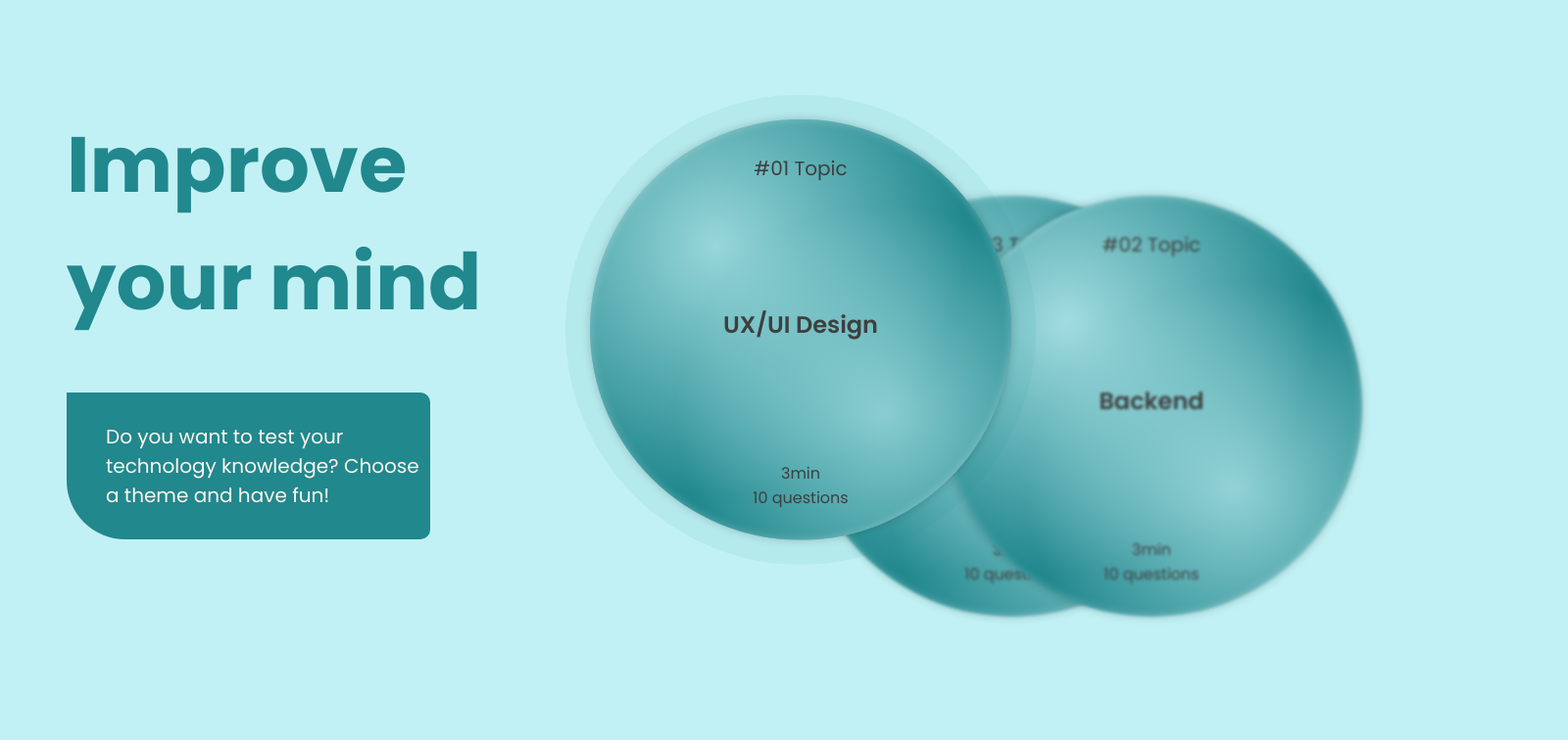
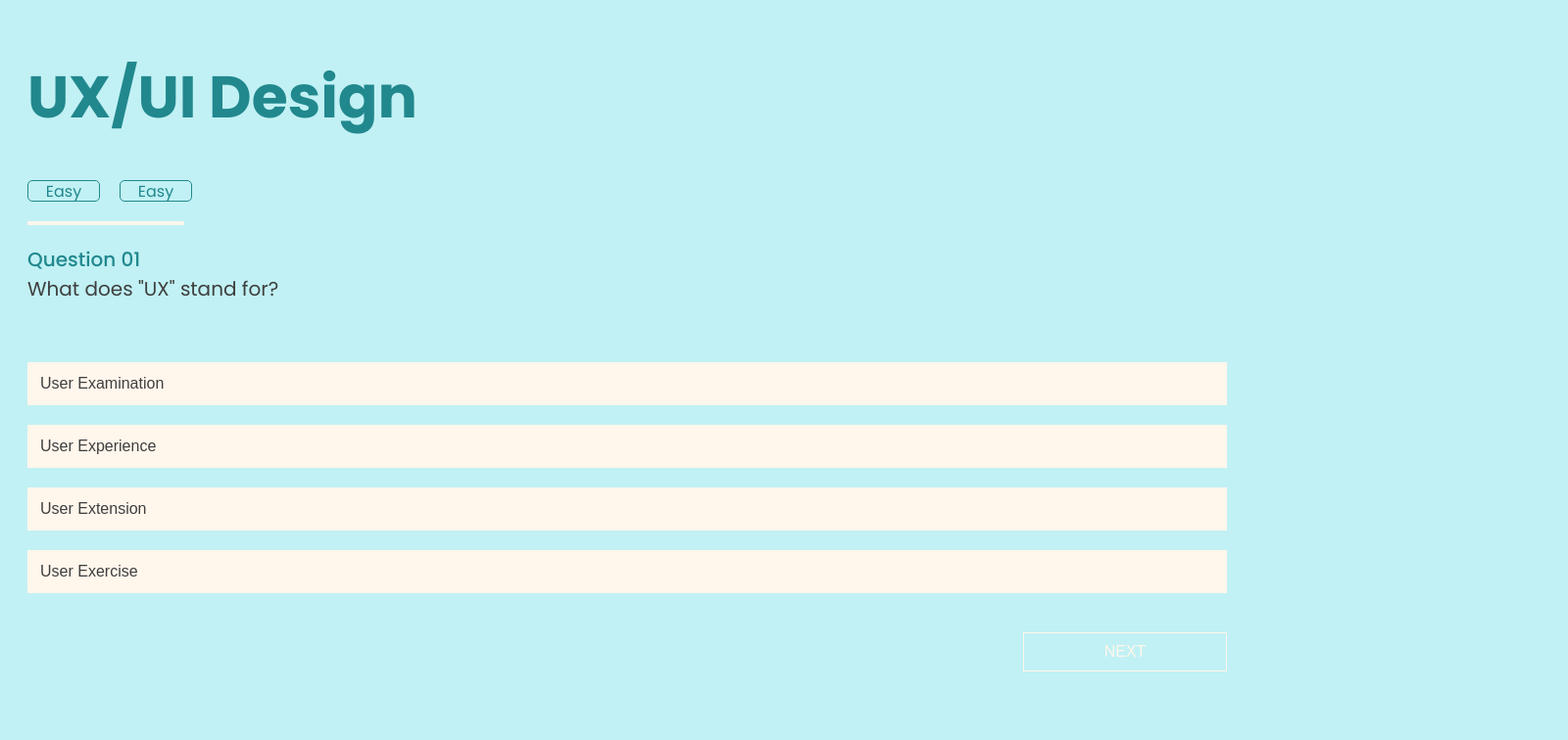
Before and after one commit to emilyjuly/quiztime, a React (Vite) app: page /quiz in a window 1280 px wide. Shown: the part 120-876 px from the top of the page at 98% size, 1600 px wide, since content can reach past the window. Built offline with nearby package versions, Linux system fonts and the light colour scheme.

Commit message:
Create quiz page

```diff
--- a/package.json
+++ b/package.json
@@ -12,7 +12,8 @@
   "dependencies": {
     "react": "^18.3.1",
     "react-dom": "^18.3.1",
-    "react-icons": "^5.2.1"
+    "react-icons": "^5.2.1",
+    "react-router-dom": "^6.26.0"
   },
   "devDependencies": {
     "@types/react": "^18.3.3",
--- a/src/App.tsx
+++ b/src/App.tsx
@@ -1,16 +1,7 @@
 import './App.css';
-import Navbar from './components/Navbar/navbar';
-import Home from './pages/Home/home';
-import ChooseATopic from './pages/ChooseATopic/chooseATopic';
 
 function App() {
-  return (
-    <div className="container-app">
-      <Navbar />
-      <Home />
-      <ChooseATopic />
-    </div>
-  );
+  return;
 }
 
 export default App;
--- a/src/components/Navbar/navbar.tsx
+++ b/src/components/Navbar/navbar.tsx
@@ -1,11 +1,18 @@
 import './styles.css';
+import { useNavigate } from 'react-router-dom';
 
 const navbar = () => {
+  const navigate = useNavigate();
   const menuItems = ['Home', 'Topics', 'Rules'];
 
   return (
     <div className="container-navbar">
-      <img alt="Logo quiztime" src="/logo.svg" className="image-navbar" />
+      <img
+        onClick={() => navigate('/')}
+        alt="Logo quiztime"
+        src="/logo.svg"
+        className="image-navbar"
+      />
       <div className="options">
         {menuItems.map((menuItem) => (
           <button
--- a/src/components/Navbar/styles.css
+++ b/src/components/Navbar/styles.css
@@ -5,6 +5,7 @@
 
 .image-navbar {
   width: 7rem;
+  cursor: pointer;
 }
 
 .options {
--- /dev/null
+++ b/src/components/Tag/styles.css
@@ -0,0 +1,10 @@
+.tag-container {
+  display: flex;
+  justify-content: center;
+  align-items: center;
+  border: 1px solid #21888e;
+  width: 4.5rem;
+  height: 1.2rem;
+  border-radius: 5px;
+  color: #21888e;
+}
--- /dev/null
+++ b/src/components/Tag/tag.tsx
@@ -0,0 +1,11 @@
+import './styles.css';
+
+interface TagProps {
+  content: string;
+}
+
+const tag = ({ content }: TagProps) => {
+  return <div className="tag-container">{content}</div>;
+};
+
+export default tag;
--- a/src/main.tsx
+++ b/src/main.tsx
@@ -1,10 +1,24 @@
-import React from 'react'
-import ReactDOM from 'react-dom/client'
-import App from './App.tsx'
-import './index.css'
+import React from 'react';
+import ReactDOM from 'react-dom/client';
+import App from './App.tsx';
+import './index.css';
+import { createBrowserRouter, RouterProvider } from 'react-router-dom';
+import Home from './pages/Home/home';
+import Quiz from './pages/Quiz/quiz';
+
+const router = createBrowserRouter([
+  {
+    path: '/',
+    element: <Home />,
+  },
+  {
+    path: '/quiz',
+    element: <Quiz />,
+  },
+]);
 
 ReactDOM.createRoot(document.getElementById('root')!).render(
   <React.StrictMode>
-    <App />
+    <RouterProvider router={router} />
   </React.StrictMode>,
-)
+);
--- a/src/pages/ChooseATopic/chooseATopic.tsx
+++ b/src/pages/ChooseATopic/chooseATopic.tsx
@@ -1,10 +1,13 @@
 import { useState } from 'react';
 import './styles.css';
 import { HiLockClosed } from 'react-icons/hi2';
+import { useNavigate } from 'react-router-dom';
+import Tag from '../../components/Tag/tag';
 
 const levelsDefault = ['Easy', 'Mid', 'Hard'];
 
 const chooseATopic = () => {
+  const navigate = useNavigate();
   const buttons = ['All', 'Easy', 'Mid', 'Hard'];
   const [filter, setFilter] = useState('All');
   const topics = ['UX/UI Design', 'Backend', 'Frontend'];
@@ -43,15 +46,18 @@ const chooseATopic = () => {
           topics.map((topic, index) => (
             <div className="card-choose" key={topic}>
               <p>{`#0${index + 1} topic`}</p>
-              <span className="level-tag">
-                <p>{level}</p>
-              </span>
+              <Tag content={level} />
               <h1 className="card-choose-title">{topic}</h1>
               <span className="min-questions-container">
                 <span>3min</span>
                 <span>10 questions</span>
               </span>
-              <button className="start-button" type="button" title="Start">
+              <button
+                onClick={() => navigate('/quiz')}
+                className="start-button"
+                type="button"
+                title="Start"
+              >
                 {level === 'Easy' ? 'START' : <HiLockClosed size={15} />}
               </button>
             </div>
--- a/src/pages/ChooseATopic/styles.css
+++ b/src/pages/ChooseATopic/styles.css
@@ -14,6 +14,7 @@
 .subtitle-choose {
   font-size: 15px;
   margin-left: 3px;
+  color: #3f3f3f;
 }
 
 .container-tag {
@@ -66,16 +67,6 @@
   align-items: center;
   gap: 10px;
   width: 20rem;
-}
-
-.level-tag {
-  display: flex;
-  justify-content: center;
-  align-items: center;
-  border: 1px solid #21888e;
-  width: 4.5rem;
-  height: 1.2rem;
-  border-radius: 5px;
 }
 
 .card-choose-title {
--- a/src/pages/Home/home.tsx
+++ b/src/pages/Home/home.tsx
@@ -1,5 +1,7 @@
 import { useEffect, useState } from 'react';
 import './styles.css';
+import Navbar from '../../components/Navbar/navbar';
+import ChooseATopic from '../ChooseATopic/chooseATopic';
 
 interface Circle {
   title: string;
@@ -42,6 +44,8 @@ const home = () => {
   }, []);
 
   return (
+    <div className="container-app">
+      <Navbar />
       <div className="container-home">
         <div className="container-circle">
           {circles.map(({ position, title }, index) => (
@@ -68,6 +72,8 @@ const home = () => {
           </div>
         </div>
       </div>
+      <ChooseATopic />
+    </div>
   );
 };
 
--- /dev/null
+++ b/src/pages/Quiz/quiz.tsx
@@ -0,0 +1,48 @@
+import './styles.css';
+import Navbar from '../../components/Navbar/navbar';
+import Tag from '../../components/Tag/tag';
+
+const quiz = () => {
+  return (
+    <div className="quiz-container">
+      <Navbar />
+      <div className="quiz-container-questions">
+        <h1 className="quiz-title">UX/UI Design</h1>
+        <div className="quiz-tag-container">
+          <Tag content="Easy" />
+          <Tag content="Easy" />
+        </div>
+        <div className="quiz-progress-container">
+          <div className="quiz-progress-bar"></div>
+        </div>
+        <span className="quiz-number-question">Question 01</span>
+        <span className="quiz-question">What does "UX" stand for?</span>
+        <div className="quiz-options-question-container">
+          <button title="Option" type="button" className="quiz-option">
+            User Examination
+          </button>
+          <button title="Option" type="button" className="quiz-option">
+            User Experience
+          </button>
+          <button title="Option" type="button" className="quiz-option">
+            User Extension
+          </button>
+          <button title="Option" type="button" className="quiz-option">
+            User Exercise
+          </button>
+        </div>
+        <div className="quiz-next-button-container">
+          <button
+            type="button"
+            title="Next"
+            className="quiz-next-button-disabled"
+          >
+            NEXT
+          </button>
+        </div>
+      </div>
+    </div>
+  );
+};
+
+export default quiz;
--- /dev/null
+++ b/src/pages/Quiz/styles.css
@@ -0,0 +1,121 @@
+.quiz-container {
+  display: flex;
+  flex-direction: column;
+}
+
+.quiz-container-questions {
+  display: flex;
+  flex-direction: column;
+}
+
+.quiz-title {
+  color: #21888e;
+}
+
+.quiz-tag-container {
+  display: flex;
+  gap: 10px;
+}
+
+.quiz-progress-container {
+  display: flex;
+  align-items: center;
+  margin: 20px 0 20px 0;
+}
+
+.quiz-progress-bar {
+  height: 3px;
+  background-color: #fff6ec;
+  width: 40px;
+}
+
+.quiz-progress-bar-active {
+  background-color: #21888e;
+}
+
+.quiz-number-question {
+  color: #21888e;
+  font-weight: 500;
+}
+
+.quiz-question {
+  color: #3f3f3f;
+}
+
+.quiz-options-question-container {
+  display: flex;
+  flex-direction: column;
+  gap: 20px;
+  margin: 60px 0px 40px 0px;
+}
+
+.quiz-option {
+  text-align: left;
+  border: none;
+  padding: 13px;
+  color: #3f3f3f;
+  background-color: #fff6ec;
+  font-size: 16px;
+  cursor: pointer;
+}
+
+.quiz-next-button-container {
+  display: flex;
+  width: 100%;
+  justify-content: flex-end;
+}
+
+.quiz-next-button-disabled {
+  display: flex;
+  justify-content: center;
+  align-items: center;
+  border: 1px solid #fff6ec;
+  color: #fff6ec;
+  background-color: transparent;
+  padding: 5px 10px 5px 10px;
+  width: 10rem;
+}
+
+@media (min-width: 768px) {
+  .quiz-container-questions {
+    padding: 20px;
+  }
+
+  .quiz-title {
+    font-size: 60px;
+  }
+
+  .quiz-tag-container {
+    gap: 20px;
+  }
+
+  .quiz-progress-bar {
+    height: 4px;
+    width: 10rem;
+  }
+
+  .quiz-number-question {
+    font-size: 20px;
+  }
+
+  .quiz-question {
+    font-size: 20px;
+  }
+
+  .quiz-option {
+    padding: 20px;
+    transition: 0.2s;
+  }
+
+  .quiz-option:hover {
+    background-color: #21888e;
+    color: white;
+    transition: 0.2s;
+  }
+
+  .quiz-next-button-disabled {
+    font-size: 16px;
+    padding: 10px 10px 10px 10px;
+    width: 13rem;
+  }
+}
```
Also changed, not shown: 1 other file (tests, documents, lock files or other folders). Lines whose indentation alone changed are shown as unchanged.
